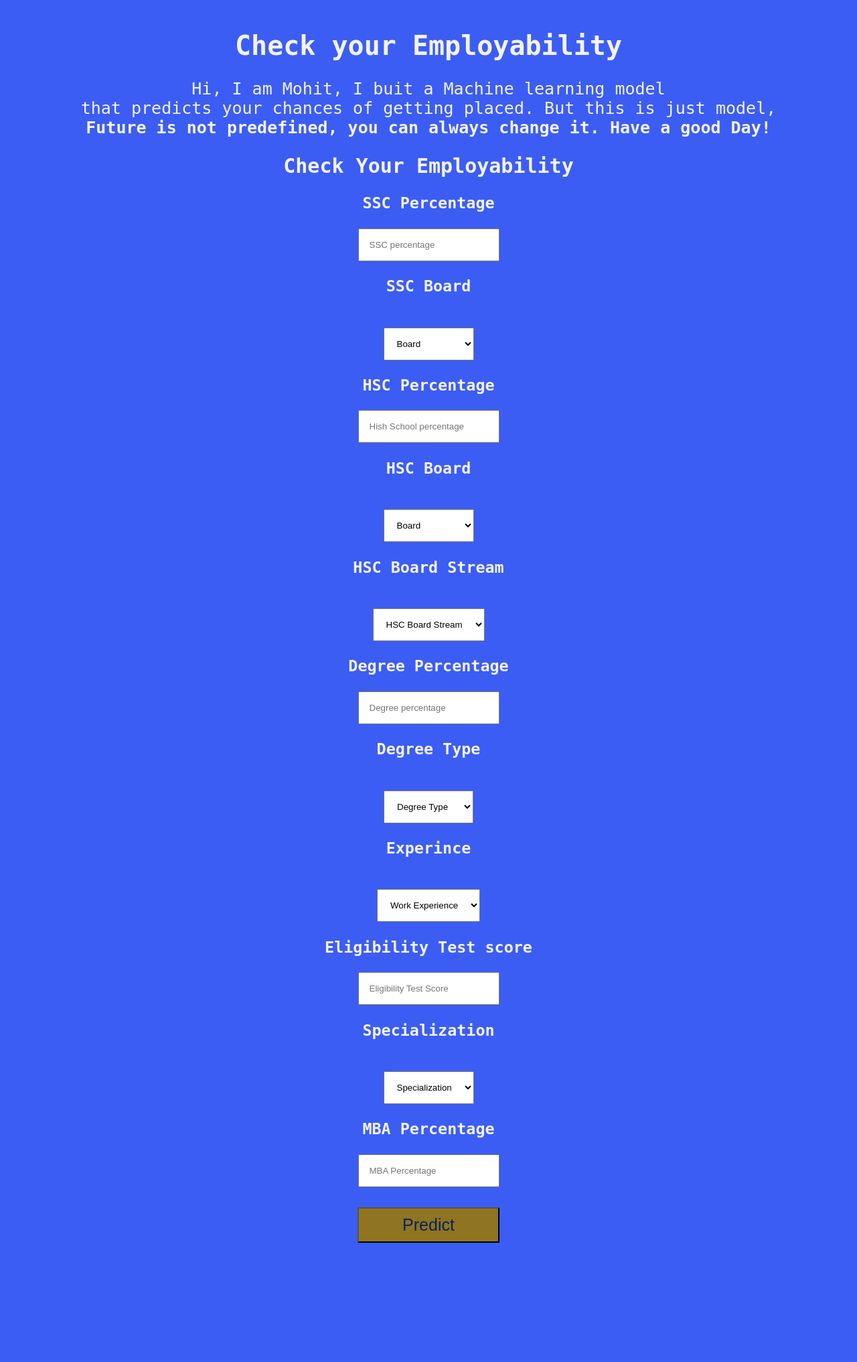
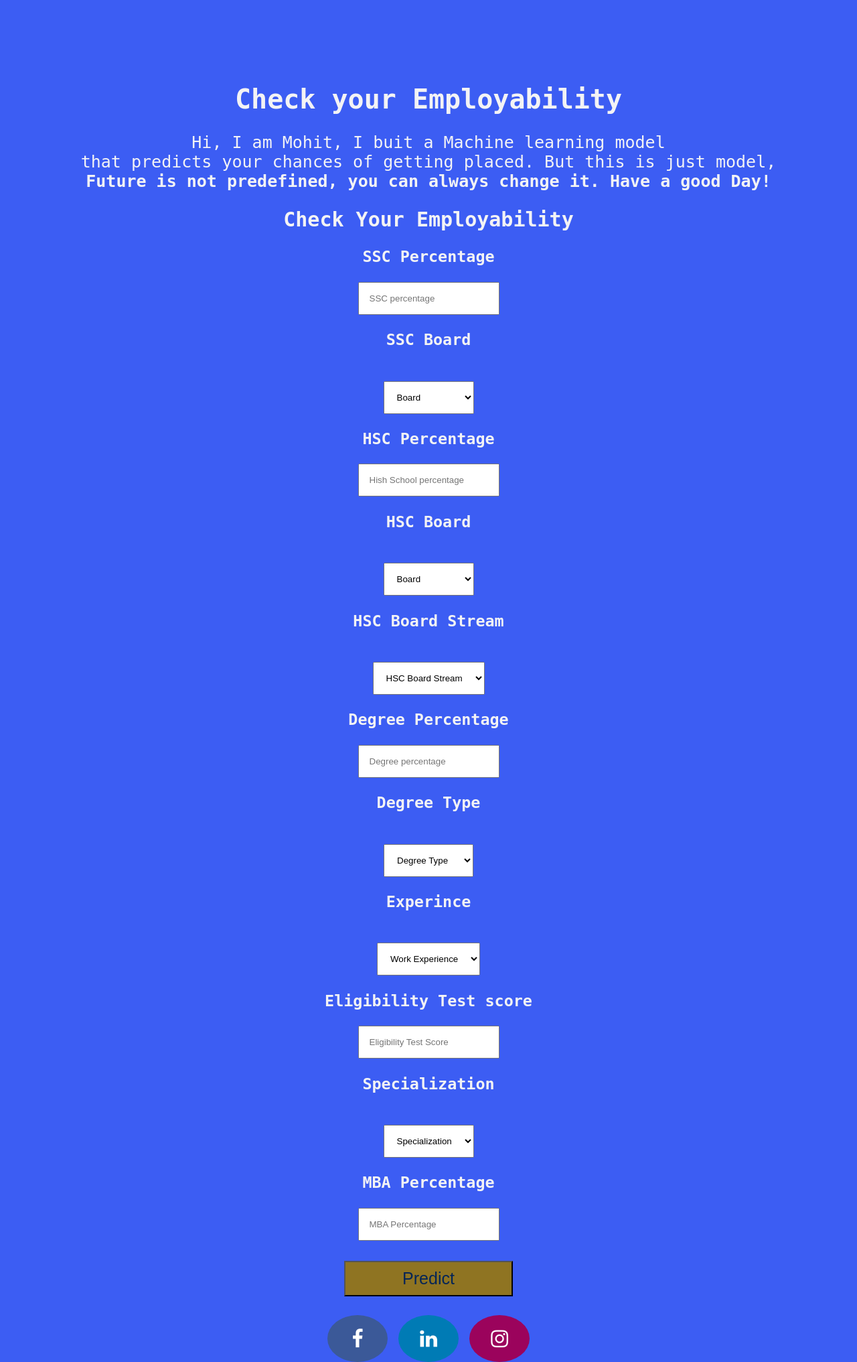
Before and after one commit to Mohit1-K/Placement-Prediction-End-to-end, a Flask app: page / in a window 1280 px wide. Shown: the whole page at 67% size. Before the commit the page ends 1855 px from the top, so only its background shows below. Run offline with Flask 2, Linux system fonts and the light colour scheme; parts of the project's set-up code (start-up, migrations or seed data) failed here and were passed over.

Commit message:
Add files via upload

```diff
--- a/template/index.html
+++ b/template/index.html
@@ -1,10 +1,63 @@
 <!DOCTYPE html>
 <html>
   <head>
+    <meta name="viewport" content="width=device-width, initial-scale=1">
+    <link rel="stylesheet" href="https://cdnjs.cloudflare.com/ajax/libs/font-awesome/4.7.0/css/font-awesome.min.css">
+    <style>
+      .fa {
+        padding: 20px;
+        font-size: 30px;
+        width: 50px;
+        text-align: center;
+        text-decoration: none;
+        margin: 5px 2px;
+        border-radius: 50%;
+        position: relative;
+        top: 1950px;
+      }
+
+      .fa:hover {
+          opacity: 0.7;
+      }
+
+      .fa-facebook {
+        background: #3B5998;
+        color: white;
+
+      }
+
+      .fa-twitter {
+        background: #55ACEE;
+        color: white;
+      }
+
+      .fa-google {
+        background: #dd4b39;
+        color: white;
+      }
+
+      .fa-linkedin {
+        background: #007bb5;
+        color: white;
+      }
+
+      .fa-instagram {
+        background: #9b035c;
+        color: white;
+      }
+
+      </style>
     <title>Placement Prediction</title>
   </head>
+  <body style = "background-color:rgb(60, 93, 243); font-family: Andale Mono, monospace; font-size: 20px; color: rgb(243, 243, 245); text-align: center;">
+     <!-- Add font awesome icons -->
+     <a href="https://www.facebook.com/profile.php?id=100023504839665" class="fa fa-facebook"></a>
 
-  <body style = "background-color:rgb(60, 93, 243); font-family: Andale Mono, monospace; font-size: 20px; color: rgb(243, 243, 245); text-align: center;">
+     <a href="https://www.linkedin.com/in/mohit-kumar-26a1261b2" class="fa fa-linkedin"></a>
+
+     <a href="https://www.instagram.com/actually_mohit/" class="fa fa-instagram"></a>
+
+
 
 
       <form action="{{ url_for('predict')}}" method="post" style="padding: 10px 10px;">
@@ -20,7 +73,8 @@
 
         <div class="info">
           <h3>SSC Percentage</h3>
-          <input style="padding: 15px;" type="number" name="ssc_p" placeholder="SSC percentage" required="required">
+          <input style="padding: 15px;"
+           type="number" name="ssc_p" placeholder="SSC percentage" required="required">
           <h3>SSC Board</h3><br><select style="padding: 15px;" name="board_type" required="required">
             <option value="board" selected>Board</option>
             <option value=0>Central Board</option>
@@ -64,7 +118,7 @@
         </div>
 
         <button style="background-color:rgba(155, 120, 7, 0.884);
-        padding: 10px 65px; color:rgb(4, 37, 87); margin-top: 30px; font-size:25px;" type="submit" href="/">Predict</button>
+        padding: 10px 85px; color:rgb(4, 37, 87); margin-top: 30px; font-size:25px;" type="submit" href="/">Predict</button>
       </div>
       </form>
 
```
